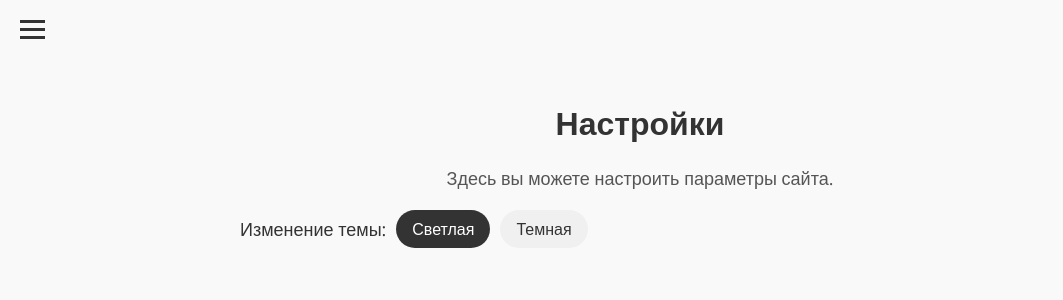
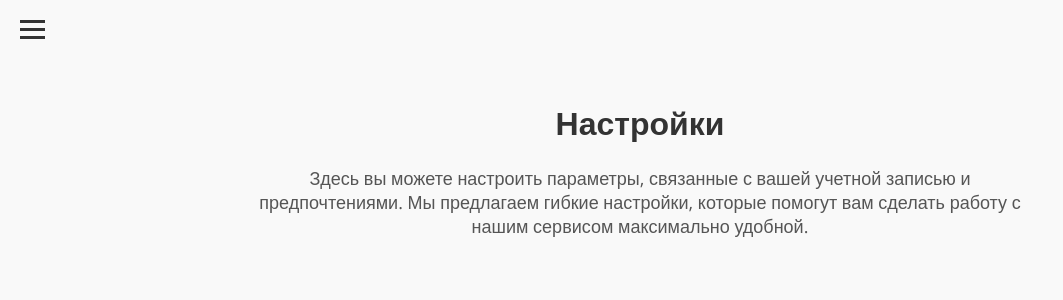
Before and after one commit to mot9lXVII/escortmargo, a Flask app: page /settings in a window 1280 px wide. Shown: the top 300 px of the page, without its empty margins (0-1063 px from the left). Run offline with Flask 3, Linux system fonts and the light colour scheme.

Commit message:
Update settings.html

```diff
--- a/templates/settings.html
+++ b/templates/settings.html
@@ -30,6 +30,7 @@
             <li><a href="/contacts">Контакты</a></li>
             <li><a href="/developers">Разработчики</a></li>
             <li><a href="/settings" class="active">Настройки</a></li>
+            <li><a href="/reviews">Отзывы</a></li> <!-- Добавленная вкладка -->
         </ul>
     </nav>
 
@@ -37,34 +38,12 @@
     <div class="content">
         <h1>Настройки</h1>
         <p class="subtitle">
-            Здесь вы можете настроить параметры сайта.
+            Здесь вы можете настроить параметры, связанные с вашей учетной записью и предпочтениями.
+            Мы предлагаем гибкие настройки, которые помогут вам сделать работу с нашим сервисом максимально удобной.
         </p>
-
-        <!-- Выбор темы -->
-        <div class="theme-selector">
-    <span>Изменение темы:</span>
-    <div class="theme-switch">
-        <input type="radio" id="light-theme" name="theme" value="light">
-        <label for="light-theme">Светлая</label>
-        <input type="radio" id="dark-theme" name="theme" value="dark">
-        <label for="dark-theme">Темная</label>
     </div>
-</div>
 
     <!-- Подключение JavaScript -->
     <script src="{{ url_for('static', filename='scripts.js') }}"></script>
-    <script>
-        // Обработка изменения темы
-        const themeSwitcher = document.querySelector('.theme-switch');
-        const body = document.body;
-
-        themeSwitcher.addEventListener('change', (event) => {
-            if (event.target.value === 'dark') {
-                body.classList.add('dark-theme');
-            } else {
-                body.classList.remove('dark-theme');
-            }
-        });
-    </script>
 </body>
 </html>
```
